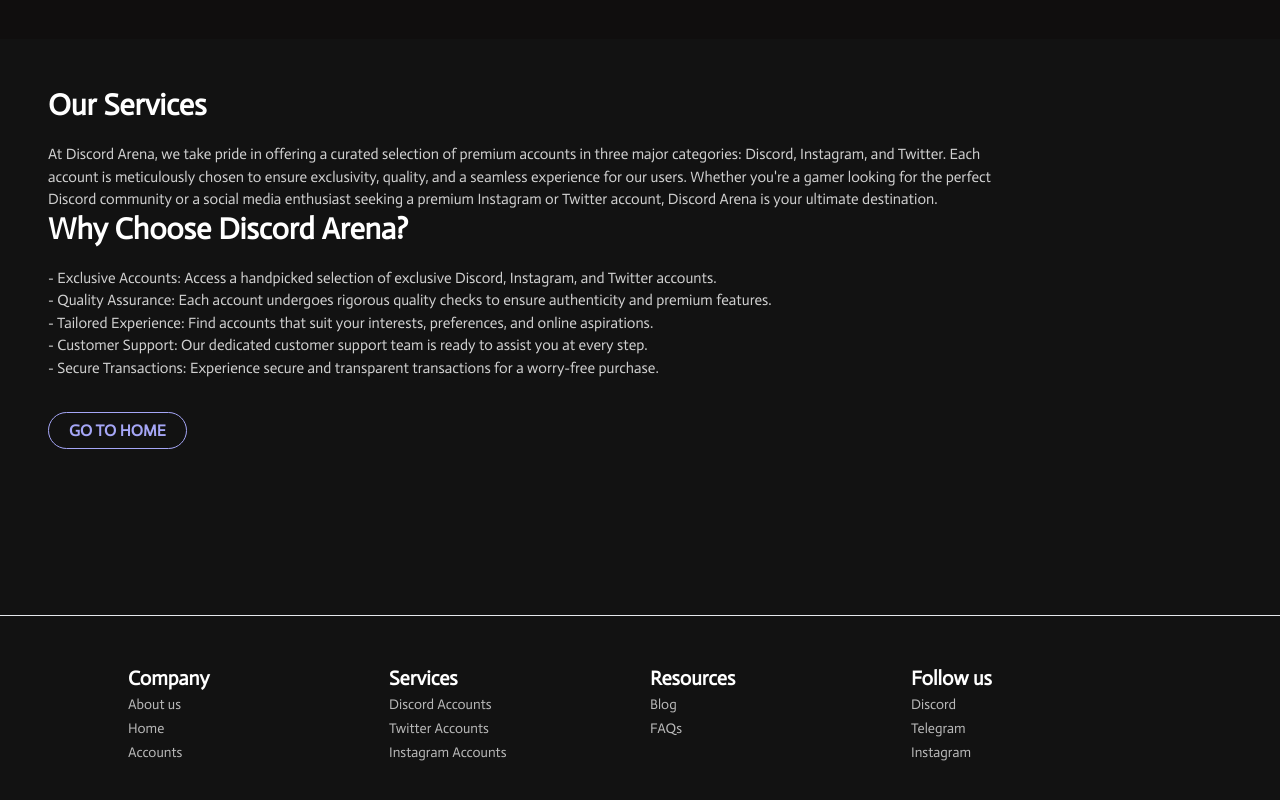
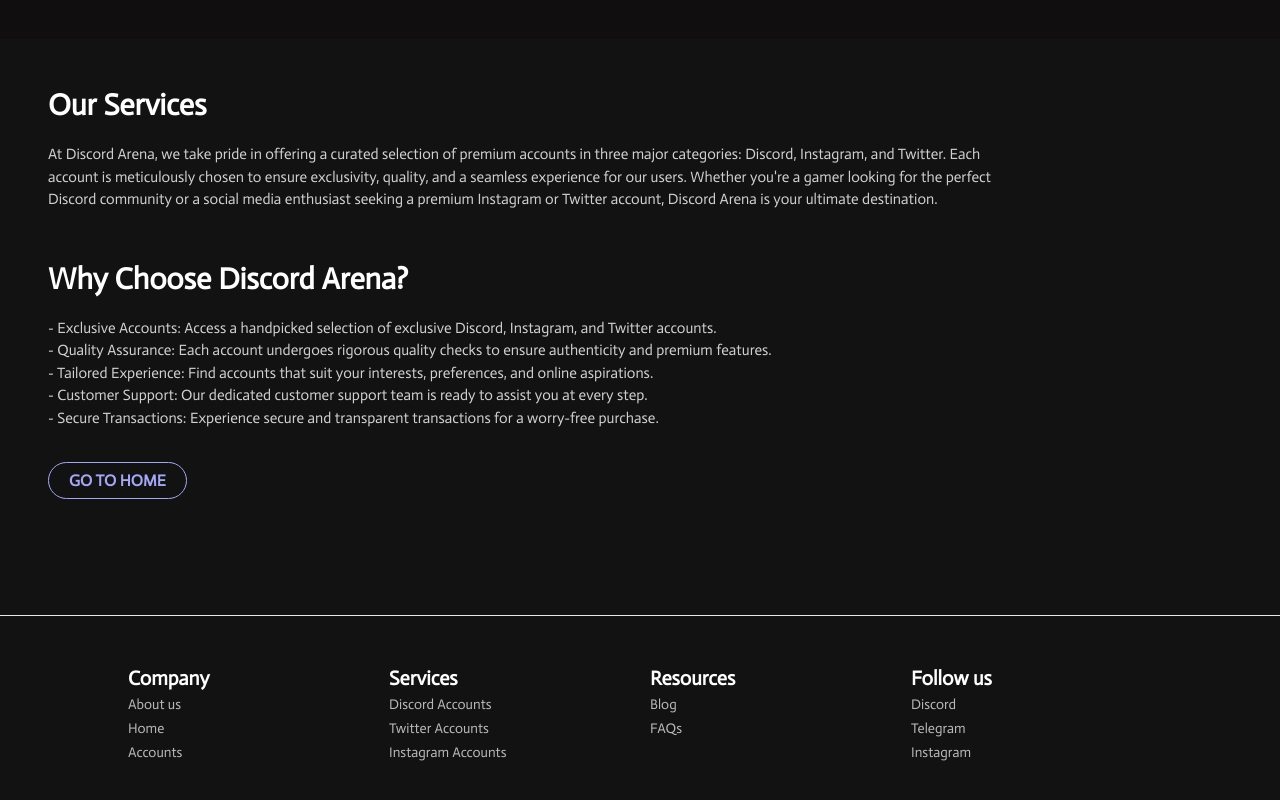
Before and after one commit to enggsatyamraj/CSET301_Assignment, a Next.js app: page /aboutus in a window 1280 px wide. Shown: the part 781-1581 px from the top of the page. Built offline with nearby package versions, Linux system fonts and the light colour scheme.

Commit message:
changed about us b to h2

```diff
--- a/src/app/aboutus/page.jsx
+++ b/src/app/aboutus/page.jsx
@@ -126,9 +126,9 @@ const page = () => {
             account, Discord Arena is your ultimate destination.
           </p>
 
-          <b className="text-3xl font-bold mt-[50px]">
+          <h2 className="text-3xl font-bold mt-[50px]">
             Why Choose Discord Arena?
-          </b>
+          </h2>
           <p className="opacity-80 mt-5 text-[15px] w-[98%] md:w-[80%] mb-10">
             - Exclusive Accounts: Access a handpicked selection of exclusive
             Discord, Instagram, and Twitter accounts.
```
